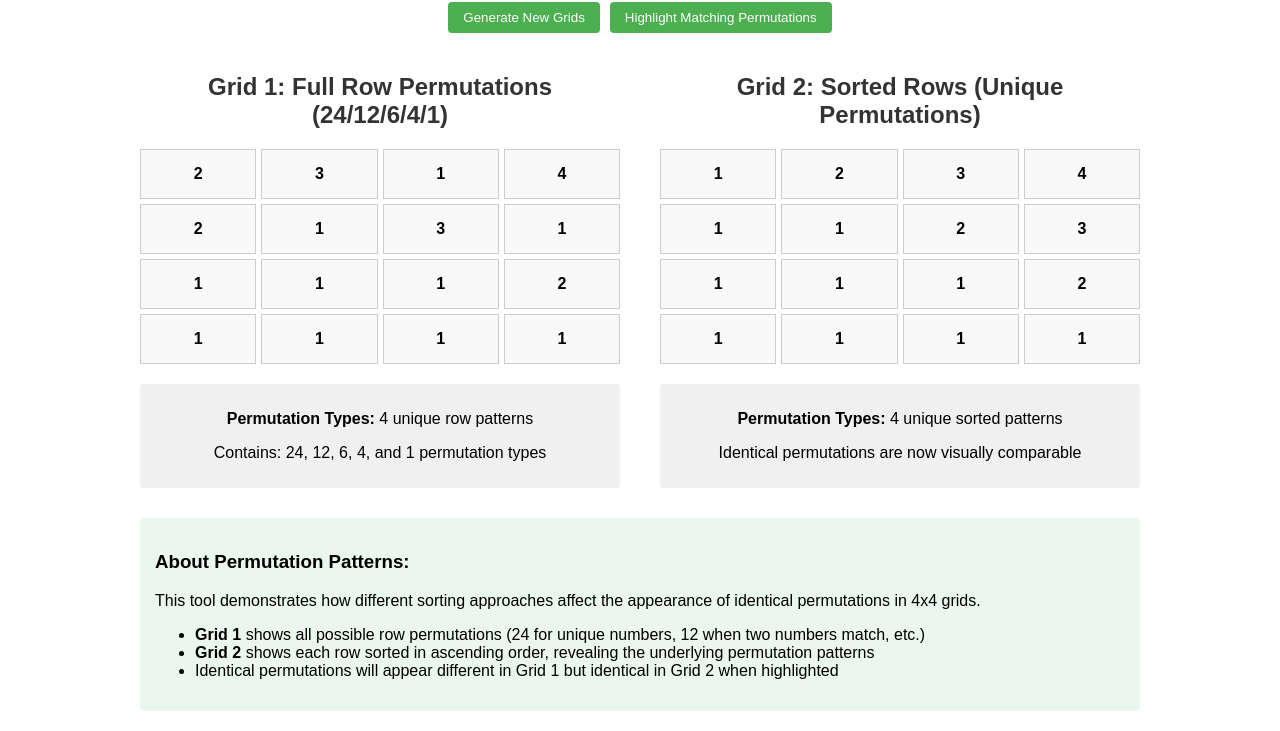
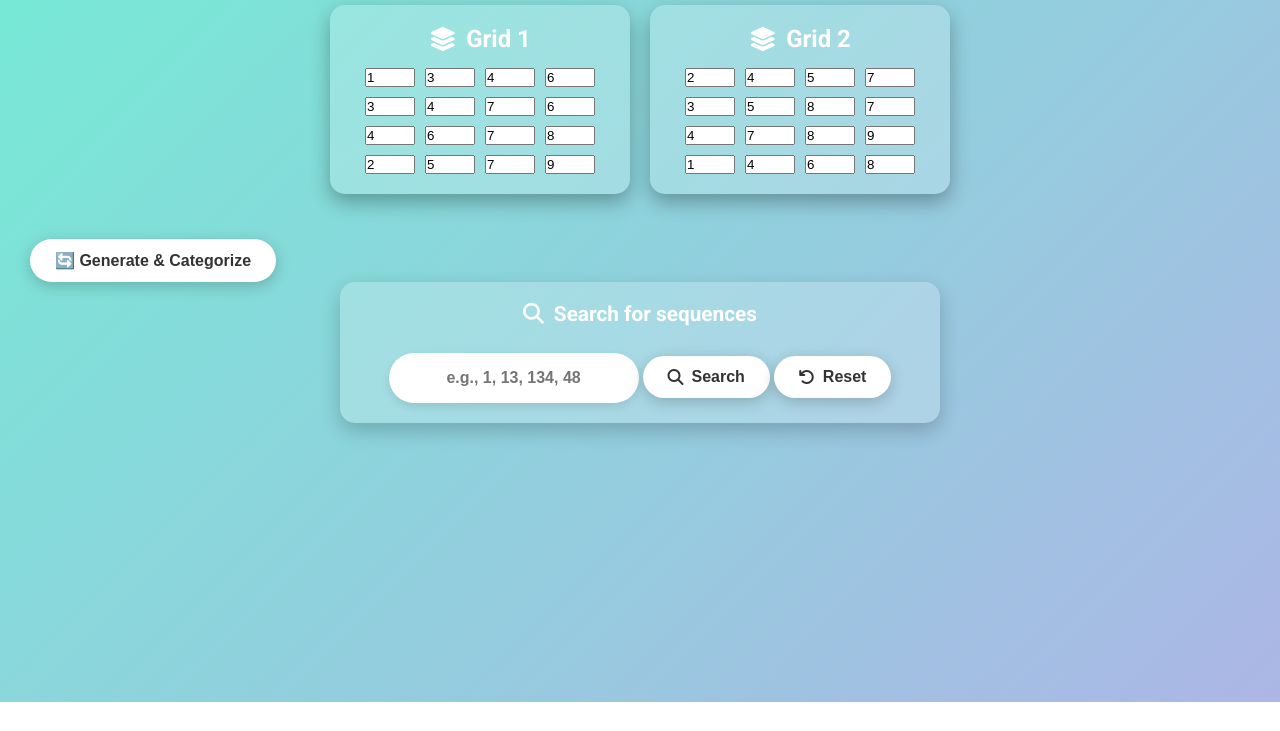
Before and after one commit to Rexy49/3GG, a plain HTML site: page index.html in a window 1280 px wide. Shown: the part 98-829 px from the top of the page. After the commit the page ends 800 px from the top, so only its background shows below. Drawn offline with Linux system fonts and the light colour scheme.

Commit message:
Update index.html

```diff
--- a/index.html
+++ b/index.html
@@ -1,269 +1,450 @@
 <!DOCTYPE html>
 <html lang="en">
 <head>
-    <meta charset="UTF-8">
-    <meta name="viewport" content="width=device-width, initial-scale=1.0">
-    <title>4x4 Grid Permutation Comparator</title>
-    <style>
-        body {
-            font-family: Arial, sans-serif;
-            max-width: 1000px;
-            margin: 0 auto;
-            padding: 20px;
-        }
-        .container {
-            display: flex;
-            justify-content: space-between;
-            margin-bottom: 30px;
-        }
-        .grid-container {
-            width: 48%;
-        }
-        h2 {
-            text-align: center;
-            color: #333;
-        }
-        .grid {
-            display: grid;
-            grid-template-columns: repeat(4, 1fr);
-            gap: 5px;
-            margin-bottom: 15px;
-        }
-        .cell {
-            border: 1px solid #ccc;
-            padding: 15px;
-            text-align: center;
-            font-weight: bold;
-            background-color: #f9f9f9;
-        }
-        .controls {
-            display: flex;
-            justify-content: center;
-            gap: 10px;
-            margin-bottom: 20px;
-        }
-        button {
-            padding: 8px 15px;
-            background-color: #4CAF50;
-            color: white;
-            border: none;
-            border-radius: 4px;
-            cursor: pointer;
-        }
-        button:hover {
-            background-color: #45a049;
-        }
-        .stats {
-            text-align: center;
-            margin-top: 20px;
-            padding: 10px;
-            background-color: #f0f0f0;
-            border-radius: 4px;
-        }
-        .highlight {
-            background-color: #ffeb3b;
-            animation: pulse 1s;
-        }
-        @keyframes pulse {
-            0% { background-color: #ffeb3b; }
-            50% { background-color: #ffc107; }
-            100% { background-color: #ffeb3b; }
-        }
-        .permutation-info {
-            margin-top: 30px;
-            padding: 15px;
-            background-color: #e9f7ef;
-            border-radius: 5px;
-        }
-    </style>
+<meta charset="UTF-8" />
+<meta name="viewport" content="width=device-width, initial-scale=1.0"/>
+<title>Permutation Generator & Filter</title>
+<!-- Google Fonts for a modern look -->
+<link href="https://fonts.googleapis.com/css2?family=Roboto:wght@400;700&display=swap" rel="stylesheet" />
+<!-- Font Awesome for icons -->
+<link rel="stylesheet" href="https://cdnjs.cloudflare.com/ajax/libs/font-awesome/6.4.0/css/all.min.css" />
+<style>
+  * {
+    margin: 0;
+    padding: 0;
+    box-sizing: border-box;
+  }
+
+  body {
+    font-family: 'Roboto', sans-serif;
+    background: linear-gradient(135deg, #74ebd5 0%, #ACB6E5 100%);
+    min-height: 100vh;
+    padding: 30px;
+    color: #fff;
+    position: relative;
+  }
+
+  /* Header with animated text */
+  h1 {
+    text-align: center;
+    font-size: 2.8em;
+    margin-bottom: 20px;
+    letter-spacing: 2px;
+    font-weight: 700;
+    color: #fff;
+    text-shadow: 2px 2px 4px rgba(0,0,0,0.3);
+    animation: pulse 2s infinite;
+  }
+
+  @keyframes pulse {
+    0%, 100% { transform: scale(1); }
+    50% { transform: scale(1.02); }
+  }
+
+  /* Container styles with fade-in animation */
+  .container {
+    display: flex;
+    flex-wrap: wrap;
+    gap: 20px;
+    justify-content: center;
+    max-width: 1200px;
+    margin: 0 auto 30px auto;
+    opacity: 0;
+    animation: fadeIn 1s forwards;
+  }
+
+  @keyframes fadeIn {
+    to { opacity: 1; }
+  }
+
+  /* Grid sections styling */
+  .grid-section {
+    background: rgba(255,255,255,0.2);
+    backdrop-filter: blur(10px);
+    padding: 20px;
+    border-radius: 15px;
+    box-shadow: 0 8px 20px rgba(0,0,0,0.3);
+    flex: 1 1 300px;
+    max-width: 300px;
+    transition: transform 0.3s, box-shadow 0.3s;
+  }
+
+  .grid-section:hover {
+    transform: translateY(-5px);
+    box-shadow: 0 12px 25px rgba(0,0,0,0.4);
+  }
+
+  .grid-section h2 {
+    text-align: center;
+    margin-bottom: 15px;
+    font-size: 1.5em;
+    color: #fff;
+    display: flex;
+    align-items: center;
+    justify-content: center;
+    gap: 10px;
+  }
+
+  /* Grid inputs styling */
+  .grid {
+    display: grid;
+    grid-template-columns: repeat(4, 50px);
+    gap: 10px;
+    justify-content: center;
+  }
+
+  input[type="text"] {
+    width: 50px;
+    height: 50px;
+    border-radius: 10px;
+    border: none;
+    font-size: 1.5em;
+    text-align: center;
+    font-weight: 600;
+    box-shadow: 0 4px 8px rgba(0,0,0,0.2);
+    transition: all 0.2s ease;
+  }
+
+  input[type="text"]:focus {
+    outline: none;
+    box-shadow: 0 0 12px #fff, 0 4px 8px rgba(0,0,0,0.2);
+    border: 2px solid #fff;
+  }
+
+  /* Buttons styling with icons */
+  button {
+    display: inline-flex;
+    align-items: center;
+    gap: 8px;
+    margin: 15px auto 0 auto;
+    padding: 12px 25px;
+    border: none;
+    border-radius: 25px;
+    background: #fff;
+    color: #333;
+    font-size: 1em;
+    font-weight: 600;
+    cursor: pointer;
+    box-shadow: 0 4px 15px rgba(0,0,0,0.2);
+    transition: all 0.2s ease;
+  }
+
+  button:hover {
+    background: #ffd700;
+    color: #fff;
+    box-shadow: 0 8px 20px rgba(0,0,0,0.3);
+  }
+
+  /* Search section styling */
+  #search-section {
+    text-align: center;
+    margin-bottom: 30px;
+    background: rgba(255,255,255,0.2);
+    padding: 20px;
+    border-radius: 15px;
+    box-shadow: 0 8px 20px rgba(0,0,0,0.2);
+    max-width: 600px;
+    margin-left: auto;
+    margin-right: auto;
+  }
+
+  #search-section h3 {
+    color: #fff;
+    margin-bottom: 15px;
+    font-size: 1.3em;
+    display: flex;
+    align-items: center;
+    justify-content: center;
+    gap: 10px;
+  }
+
+  #searchInput {
+    width: 250px;
+    padding: 12px 20px;
+    border-radius: 25px;
+    border: none;
+    font-size: 1em;
+    box-shadow: 0 4px 8px rgba(0,0,0,0.1);
+    transition: all 0.2s ease;
+  }
+
+  #searchInput:focus {
+    outline: none;
+    box-shadow: 0 0 12px #fff, 0 4px 8px rgba(0,0,0,0.2);
+    border: 2px solid #fff;
+  }
+
+  /* Results styling with fade-in */
+  #results {
+    display: flex;
+    flex-wrap: wrap;
+    justify-content: center;
+    gap: 30px;
+    margin-top: 30px;
+    opacity: 0;
+    animation: fadeIn 1s forwards;
+  }
+
+  .result-column {
+    background: rgba(255,255,255,0.1);
+    padding: 15px;
+    border-radius: 15px;
+    box-shadow: 0 8px 20px rgba(0,0,0,0.2);
+    flex: 1 1 350px;
+    max-height: 600px;
+    overflow-y: auto;
+    transition: transform 0.3s, box-shadow 0.3s;
+  }
+
+  .result-column:hover {
+    transform: translateY(-5px);
+    box-shadow: 0 12px 25px rgba(0,0,0,0.3);
+  }
+
+  .result-column h3 {
+    text-align: center;
+    margin-bottom: 10px;
+    color: #fff;
+    font-size: 1.2em;
+    display: flex;
+    align-items: center;
+    justify-content: center;
+    gap: 8px;
+  }
+
+  pre {
+    white-space: pre-wrap;
+    word-wrap: break-word;
+    font-family: 'Courier New', monospace;
+    font-size: 0.95em;
+    color: #222;
+  }
+
+  /* Buttons with animated hover effects */
+  @keyframes bounce {
+    0%, 20%, 50%, 80%, 100% {transform: translateY(0);}
+    40% {transform: translateY(-10px);}
+    60% {transform: translateY(-5px);}
+  }
+
+  /* Responsive adjustments for smaller screens */
+  @media(max-width: 768px){
+    body {
+      padding: 20px;
+    }
+    #searchInput {
+      width: 200px;
+    }
+  }
+</style>
 </head>
 <body>
-    <h1>4x4 Grid Permutation Comparator</h1>
 
-    <div class="controls">
-        <button id="generateBtn">Generate New Grids</button>
-        <button id="highlightBtn">Highlight Matching Permutations</button>
+<h1><i class="fas fa-dice-d20"></i> 🧙‍♂️ Permutation Generator & Filter <i class="fas fa-cogs"></i></h1>
+
+<!-- Input grids -->
+<div class="container">
+  <!-- Grid 1 -->
+  <div class="grid-section" id="grid1-section">
+    <h2><i class="fas fa-layer-group"></i> Grid 1</h2>
+    <div class="grid" id="grid1">
+      <input maxlength="1" value="1" /> <input maxlength="1" value="3" /> <input maxlength="1" value="4" /> <input maxlength="1" value="6" />
+      <input maxlength="1" value="3" /> <input maxlength="1" value="4" /> <input maxlength="1" value="7" /> <input maxlength="1" value="6" />
+      <input maxlength="1" value="4" /> <input maxlength="1" value="6" /> <input maxlength="1" value="7" /> <input maxlength="1" value="8" />
+      <input maxlength="1" value="2" /> <input maxlength="1" value="5" /> <input maxlength="1" value="7" /> <input maxlength="1" value="9" />
     </div>
+  </div>
+  <!-- Grid 2 -->
+  <div class="grid-section" id="grid2-section">
+    <h2><i class="fas fa-layer-group"></i> Grid 2</h2>
+    <div class="grid" id="grid2">
+      <input maxlength="1" value="2" /> <input maxlength="1" value="4" /> <input maxlength="1" value="5" /> <input maxlength="1" value="7" />
+      <input maxlength="1" value="3" /> <input maxlength="1" value="5" /> <input maxlength="1" value="8" /> <input maxlength="1" value="7" />
+      <input maxlength="1" value="4" /> <input maxlength="1" value="7" /> <input maxlength="1" value="8" /> <input maxlength="1" value="9" />
+      <input maxlength="1" value="1" /> <input maxlength="1" value="4" /> <input maxlength="1" value="6" /> <input maxlength="1" value="8" />
+    </div>
+  </div>
+</div>
 
-    <div class="container">
-        <div class="grid-container">
-            <h2>Grid 1: Full Row Permutations (24/12/6/4/1)</h2>
-            <div class="grid" id="grid1"></div>
-            <div class="stats" id="stats1"></div>
-        </div>
+<!-- Generate Button with bounce animation -->
+<button id="generateBtn" style="animation: bounce 2s infinite;">🔄 Generate & Categorize</button>
 
-        <div class="grid-container">
-            <h2>Grid 2: Sorted Rows (Unique Permutations)</h2>
-            <div class="grid" id="grid2"></div>
-            <div class="stats" id="stats2"></div>
-        </div>
-    </div>
+<!-- Search section with icon -->
+<div id="search-section">
+  <h3><i class="fas fa-search"></i> Search for sequences</h3>
+  <input type="text" id="searchInput" placeholder='e.g., 1, 13, 134, 48' />
+  <button id="searchBtn"><i class="fas fa-magnifying-glass"></i> Search</button>
+  <button id="resetBtn"><i class="fas fa-undo"></i> Reset</button>
+</div>
 
-    <div class="permutation-info">
-        <h3>About Permutation Patterns:</h3>
-        <p>This tool demonstrates how different sorting approaches affect the appearance of identical permutations in 4x4 grids.</p>
-        <ul>
-            <li><strong>Grid 1</strong> shows all possible row permutations (24 for unique numbers, 12 when two numbers match, etc.)</li>
-            <li><strong>Grid 2</strong> shows each row sorted in ascending order, revealing the underlying permutation patterns</li>
-            <li>Identical permutations will appear different in Grid 1 but identical in Grid 2 when highlighted</li>
-        </ul>
-    </div>
+<!-- Results Display with fade-in effect -->
+<div id="results" style="display:none;">
+  <h2 style="text-align:center; color:#fff;"><i class="fas fa-list"></i> Results</h2>
+  <div style="display:flex; flex-wrap:wrap; justify-content: center; gap:30px;">
+    <div id="results-grid1" class="result-column"></div>
+    <div id="results-grid2" class="result-column"></div>
+  </div>
+</div>
 
-    <script>
-        document.addEventListener('DOMContentLoaded', function() {
-            const grid1 = document.getElementById('grid1');
-            const grid2 = document.getElementById('grid2');
-            const generateBtn = document.getElementById('generateBtn');
-            const highlightBtn = document.getElementById('highlightBtn');
-            const stats1 = document.getElementById('stats1');
-            const stats2 = document.getElementById('stats2');
+<script>
+/* Store all permutations for filtering */
+let allCombosGrid1 = [];
+let allCombosGrid2 = [];
 
-            let currentGrid1 = [];
-            let currentGrid2 = [];
+/* Helper to get columns from grid inputs */
+function getColumns(gridId) {
+  const inputs = document.querySelectorAll(`#${gridId} input`);
+  const columns = [[], [], [], []];
+  for (let colIdx=0; colIdx<4; colIdx++) {
+    for (let rowIdx=0; rowIdx<4; rowIdx++) {
+      const idx = rowIdx*4 + colIdx;
+      const val = inputs[idx].value.trim();
+      if (val !== '') {
+        columns[colIdx].push(val);
+      }
+    }
+  }
+  return columns;
+}
 
-            generateBtn.addEventListener('click', generateGrids);
-            highlightBtn.addEventListener('click', highlightMatches);
+/* Generate all unique combination permutations */
+function generateUniqueCombinations(columns) {
+  const set = new Set();
+  for (let a of columns[0]) {
+    for (let b of columns[1]) {
+      for (let c of columns[2]) {
+        for (let d of columns[3]) {
+          set.add(a + b + c + d);
+        }
+      }
+    }
+  }
+  return Array.from(set);
+}
 
-            function generateGrids() {
-                // Clear previous grids and highlights
-                grid1.innerHTML = '';
-                grid2.innerHTML = '';
-                removeHighlights();
+/* Categorize permutations based on digit uniqueness */
+function categorize(combos) {
+  const categories = {
+    '24-WAY': [],
+    '12-WAY': [],
+    '6-WAY': [],
+    '4-WAY': []
+  };
+  new Set(combos).forEach(c => {
+    const digits = c.split('');
+    const counts = {};
+    digits.forEach(d => { counts[d] = (counts[d] || 0) + 1; });
+    const uniqueCount = Object.keys(counts).length;
+    const countValues = Object.values(counts);
+    if (uniqueCount === 4) categories['24-WAY'].push(c);
+    else if (uniqueCount ===3 && countValues.includes(2)) categories['12-WAY'].push(c);
+    else if (uniqueCount ===2) {
+      const pairs = countValues.filter(v => v===2).length;
+      const triplets = countValues.includes(3);
+      if (pairs===2) categories['6-WAY'].push(c);
+      if (triplets) categories['4-WAY'].push(c);
+    }
+  });
+  return categories;
+}
 
-                // Generate Grid 1 with random permutations
-                currentGrid1 = [];
-                const numbers = [1, 2, 3, 4];
+/* Creates a section for each category with permutations */
+function createCategorySection(title, combos) {
+  const sec = document.createElement('div');
+  sec.className = 'category';
+  sec.innerHTML = `<h3>${title} (${combos.length})</h3><pre>${combos.join(' ')}</pre>`;
+  return sec;
+}
 
-                // Generate 4 rows with different permutation types
-                currentGrid1.push(shuffleArray([...numbers])); // 24 permutations (all unique)
-                currentGrid1.push(createPermutationWithDuplicates([...numbers], 2)); // 12 permutations (one duplicate)
-                currentGrid1.push(createPermutationWithDuplicates([...numbers], 3)); // 6 permutations (three same)
-                currentGrid1.push([...numbers].fill(numbers[0])); // 1 permutation (all same)
+/* Generate permutations and display categorized results */
+document.getElementById('generateBtn').addEventListener('click', () => {
+  const col1 = getColumns('grid1');
+  const col2 = getColumns('grid2');
 
-                // Generate Grid 2 with sorted versions of Grid 1's permutations
-                currentGrid2 = currentGrid1.map(row => [...row].sort((a, b) => a - b));
+  allCombosGrid1 = generateUniqueCombinations(col1);
+  allCombosGrid2 = generateUniqueCombinations(col2);
 
-                // Display the grids
-                displayGrid(grid1, currentGrid1);
-                displayGrid(grid2, currentGrid2);
+  const cats1 = categorize(allCombosGrid1);
+  const cats2 = categorize(allCombosGrid2);
 
-                // Update statistics
-                updateStats();
-            }
+  // Show results container with fade-in
+  const resultsDiv = document.getElementById('results');
+  resultsDiv.style.display='flex';
 
-            function displayGrid(gridElement, gridData) {
-                gridData.forEach(row => {
-                    row.forEach(num => {
-                        const cell = document.createElement('div');
-                        cell.className = 'cell';
-                        cell.textContent = num;
-                        gridElement.appendChild(cell);
-                    });
-                });
-            }
+  // Animate fade-in
+  resultsDiv.style.opacity='0';
+  setTimeout(() => { resultsDiv.style.opacity='1'; }, 50);
 
-            function shuffleArray(array) {
-                // Fisher-Yates shuffle algorithm
-                for (let i = array.length - 1; i > 0; i--) {
-                    const j = Math.floor(Math.random() * (i + 1));
-                    [array[i], array[j]] = [array[j], array[i]];
-                }
-                return array;
-            }
+  const container1 = document.getElementById('results-grid1');
+  const container2 = document.getElementById('results-grid2');
+  container1.innerHTML=''; container2.innerHTML='';
 
-            function createPermutationWithDuplicates(array, duplicateCount) {
-                // Create a permutation with specified number of duplicates
-                const val = array[0];
-                const result = [];
+  // Populate categories
+  for (const [category, combos] of Object.entries(cats1)) {
+    container1.appendChild(createCategorySection(`Grid 1 - ${category}`, combos));
+  }
+  for (const [category, combos] of Object.entries(cats2)) {
+    container2.appendChild(createCategorySection(`Grid 2 - ${category}`, combos));
+  }
+});
 
-                // Add the duplicate values
-                for (let i = 0; i < duplicateCount; i++) {
-                    result.push(val);
-                }
+/* Search button: filter permutations containing sequence */
+document.getElementById('searchBtn').addEventListener('click', () => {
+  const seq = document.getElementById('searchInput').value.trim();
+  if (!seq) {
+    alert('Please enter a sequence to search for.');
+    return;
+  }
 
-                // Add the remaining unique values
-                for (let i = 1; i < array.length - (duplicateCount - 1); i++) {
-                    result.push(array[i]);
-                }
+  const filterCombos = (combos) => combos.filter(c => c.includes(seq));
 
-                // Shuffle the result
-                return shuffleArray(result);
-            }
+  // Clear current display
+  document.getElementById('results-grid1').innerHTML='';
+  document.getElementById('results-grid2').innerHTML='';
 
-            function highlightMatches() {
-                removeHighlights();
+  // Show filtered results with fade-in
+  const showFilteredResults = (combos, containerId, title) => {
+    const container = document.getElementById(containerId);
+    if (combos.length > 0) {
+      container.appendChild(createCategorySection(`Grid - containing "${seq}"`, combos));
+    } else {
+      container.innerHTML = `<p style="color:#fff;">No results with "${seq}"</p>`;
+    }
+  };
 
-                // Get all cells
-                const cells1 = grid1.querySelectorAll('.cell');
-                const cells2 = grid2.querySelectorAll('.cell');
+  showFilteredResults(filterCombos(allCombosGrid1), 'results-grid1', 'Grid 1');
+  showFilteredResults(filterCombos(allCombosGrid2), 'results-grid2', 'Grid 2');
 
-                // Create a map of sorted permutations to their positions in Grid 2
-                const permutationMap = {};
-                for (let i = 0; i < 4; i++) {
-                    const startIdx = i * 4;
-                    const key = currentGrid2[i].join(',');
-                    if (!permutationMap[key]) {
-                        permutationMap[key] = [];
-                    }
-                    permutationMap[key].push(startIdx);
-                }
+  // Animate fade-in
+  const resultsDiv = document.getElementById('results');
+  resultsDiv.style.opacity='0';
+  resultsDiv.style.display='flex';
+  setTimeout(() => { resultsDiv.style.opacity='1'; }, 50);
+});
 
-                // Highlight matching permutations in Grid 1 based on Grid 2's sorted versions
-                for (let i = 0; i < 4; i++) {
-                    const startIdx = i * 4;
-                    const row = currentGrid1[i];
-                    const sortedRow = [...row].sort((a, b) => a - b);
-                    const key = sortedRow.join(',');
+/* Reset button to show all permutations with fade-in effect */
+document.getElementById('resetBtn').addEventListener('click', () => {
+  const cats1 = categorize(allCombosGrid1);
+  const cats2 = categorize(allCombosGrid2);
+  const container1 = document.getElementById('results-grid1');
+  const container2 = document.getElementById('results-grid2');
 
-                    if (permutationMap[key]) {
-                        // Highlight this row in Grid 1
-                        for (let j = 0; j < 4; j++) {
-                            cells1[startIdx + j].classList.add('highlight');
-                        }
+  container1.innerHTML=''; container2.innerHTML='';
 
-                        // Highlight corresponding rows in Grid 2
-                        permutationMap[key].forEach(idx => {
-                            for (let j = 0; j < 4; j++) {
-                                cells2[idx + j].classList.add('highlight');
-                            }
-                        });
-                    }
-                }
-            }
+  for (const [category, combos] of Object.entries(cats1)) {
+    container1.appendChild(createCategorySection(`Grid 1 - ${category}`, combos));
+  }
+  for (const [category, combos] of Object.entries(cats2)) {
+    container2.appendChild(createCategorySection(`Grid 2 - ${category}`, combos));
+  }
 
-            function removeHighlights() {
-                document.querySelectorAll('.highlight').forEach(el => {
-                    el.classList.remove('highlight');
-                });
-            }
+  // Animate fade-in
+  const resultsDiv = document.getElementById('results');
+  resultsDiv.style.opacity='0';
+  resultsDiv.style.display='flex';
+  setTimeout(() => { resultsDiv.style.opacity='1'; }, 50);
+});
+</script>
 
-            function updateStats() {
-                // Count unique permutations in each grid
-                const uniquePerms1 = new Set();
-                const uniquePerms2 = new Set();
-
-                currentGrid1.forEach(row => {
-                    uniquePerms1.add(row.join(','));
-                });
-
-                currentGrid2.forEach(row => {
-                    uniquePerms2.add(row.join(','));
-                });
-
-                stats1.innerHTML = `
-                    <p><strong>Permutation Types:</strong> ${uniquePerms1.size} unique row patterns</p>
-                    <p>Contains: 24, 12, 6, 4, and 1 permutation types</p>
-                `;
-
-                stats2.innerHTML = `
-                    <p><strong>Permutation Types:</strong> ${uniquePerms2.size} unique sorted patterns</p>
-                    <p>Identical permutations are now visually comparable</p>
-                `;
-            }
-
-            // Generate initial grids
-            generateGrids();
-        });
-    </script>
 </body>
 </html>
```
